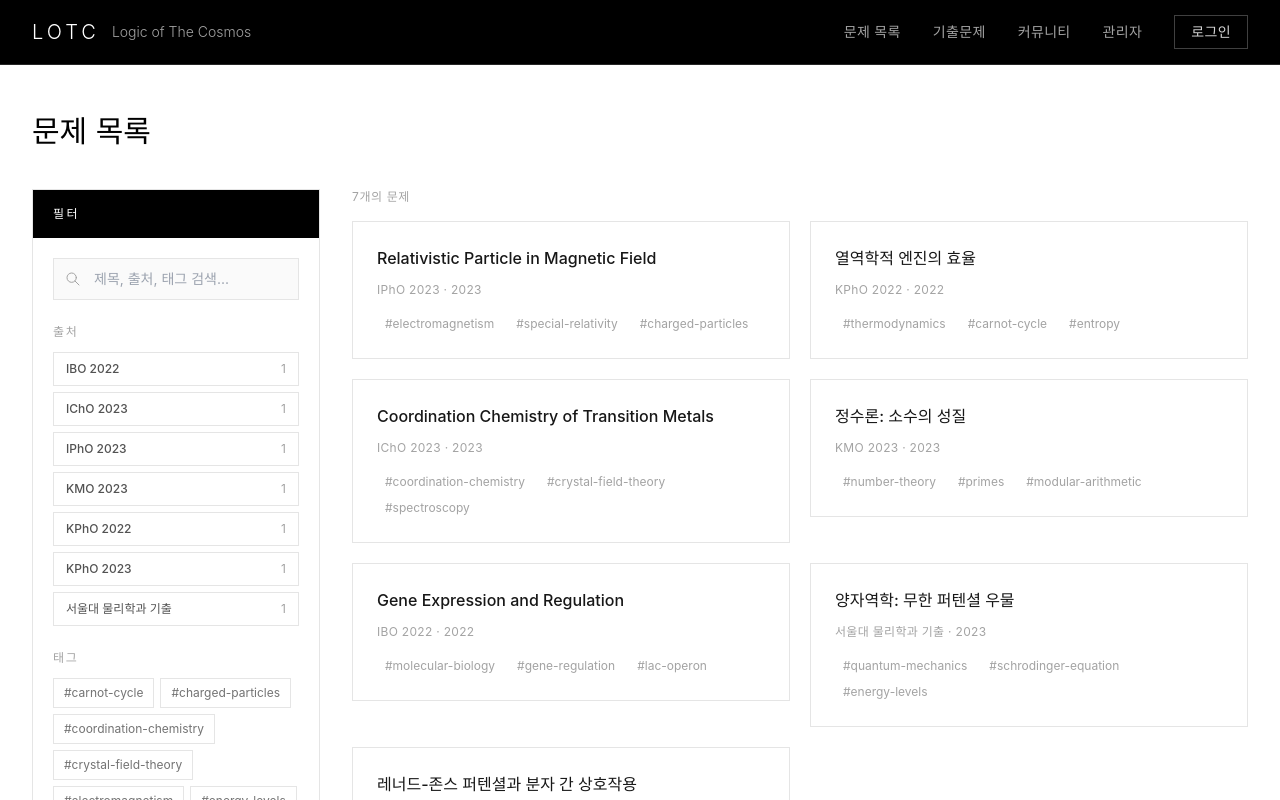
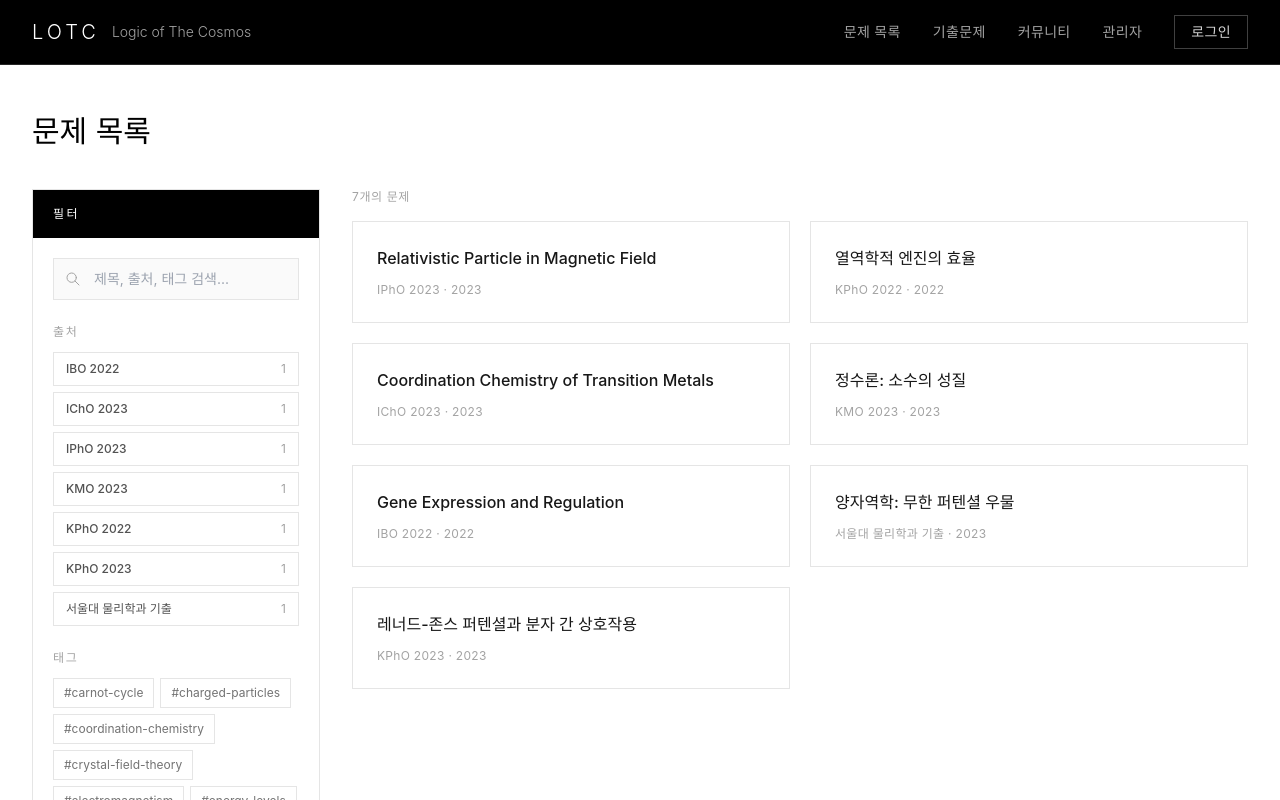
Before and after one commit to RyanKim1244/logic-of-the-cosmos, a Next.js app: page /problems in a window 1280 px wide. Shown: the top 800 px of the page. Built offline with nearby package versions, Linux system fonts and the light colour scheme.

Commit message:
fix: equalize problem card heights and hide tags
- Set fixed height with flex layout on ProblemCard and contest cards
- Remove tag display from cards, show only title + source/year
- Use line-clamp-2 + flex-1 for consistent card sizing

https://claude.ai/code/session_01W1b6rSCAoCWfYpfs9L1fBC

```diff
--- a/src/app/contests/[id]/page.tsx
+++ b/src/app/contests/[id]/page.tsx
@@ -90,24 +90,14 @@ export default function ContestDetailPage({
 
               <div className="grid md:grid-cols-2 gap-4">
                 {yearProblems.map((problem) => (
-                  <Link key={problem.id} href={`/problems/${problem.id}`}>
-                    <div className="border border-neutral-200 p-5 hover:border-black transition-all duration-200 bg-white group">
-                      <h3 className="text-sm font-medium text-neutral-900 group-hover:text-black transition-colors mb-2 line-clamp-2">
+                  <Link key={problem.id} href={`/problems/${problem.id}`} className="block h-full">
+                    <div className="border border-neutral-200 p-5 hover:border-black transition-all duration-200 bg-white group h-full flex flex-col">
+                      <h3 className="text-sm font-medium text-neutral-900 group-hover:text-black transition-colors line-clamp-2 flex-1">
                         {problem.title}
                       </h3>
-                      <p className="text-xs text-neutral-400 mb-3">
+                      <p className="text-xs text-neutral-400 mt-2">
                         {problem.source}
                       </p>
-                      <div className="flex flex-wrap gap-1.5">
-                        {problem.tags.slice(0, 3).map((tag) => (
-                          <span key={tag} className="text-xs text-neutral-400">
-                            #{tag}
-                          </span>
-                        ))}
-                        {problem.tags.length > 3 && (
-                          <span className="text-xs text-neutral-300">+{problem.tags.length - 3}</span>
-                        )}
-                      </div>
                     </div>
                   </Link>
                 ))}
--- a/src/components/ProblemCard.tsx
+++ b/src/components/ProblemCard.tsx
@@ -3,26 +3,13 @@ import { Problem } from "@/types";
 
 export default function ProblemCard({ problem }: { problem: Problem }) {
   return (
-    <Link href={`/problems/${problem.id}`}>
-      <div className="border border-neutral-200 p-6 hover:border-black transition-all duration-200 bg-white group">
-        <div className="flex items-start justify-between mb-3">
-          <h3 className="text-base font-medium text-neutral-900 group-hover:text-black transition-colors line-clamp-2">
-            {problem.title}
-          </h3>
-        </div>
+    <Link href={`/problems/${problem.id}`} className="block h-full">
+      <div className="border border-neutral-200 p-6 hover:border-black transition-all duration-200 bg-white group h-full flex flex-col">
+        <h3 className="text-base font-medium text-neutral-900 group-hover:text-black transition-colors line-clamp-2 flex-1">
+          {problem.title}
+        </h3>
 
-        <p className="text-xs text-neutral-400 mb-4 tracking-wide">{problem.source} &middot; {problem.year}</p>
-
-        <div className="flex flex-wrap gap-1.5">
-          {problem.tags.slice(0, 3).map((tag) => (
-            <span key={tag} className="px-2 py-0.5 text-neutral-400 text-xs">
-              #{tag}
-            </span>
-          ))}
-          {problem.tags.length > 3 && (
-            <span className="px-2 py-0.5 text-neutral-300 text-xs">+{problem.tags.length - 3}</span>
-          )}
-        </div>
+        <p className="text-xs text-neutral-400 mt-3 tracking-wide">{problem.source} &middot; {problem.year}</p>
       </div>
     </Link>
   );
```
